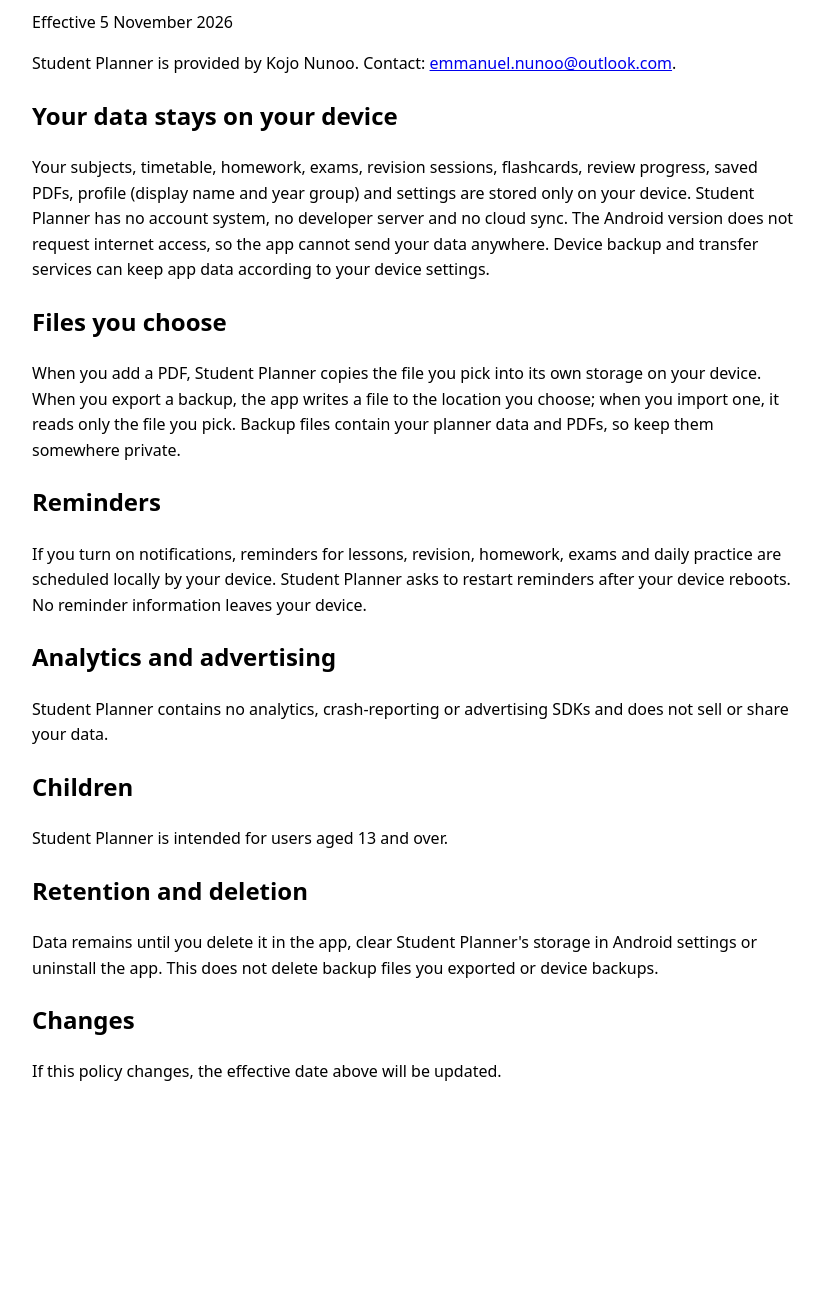
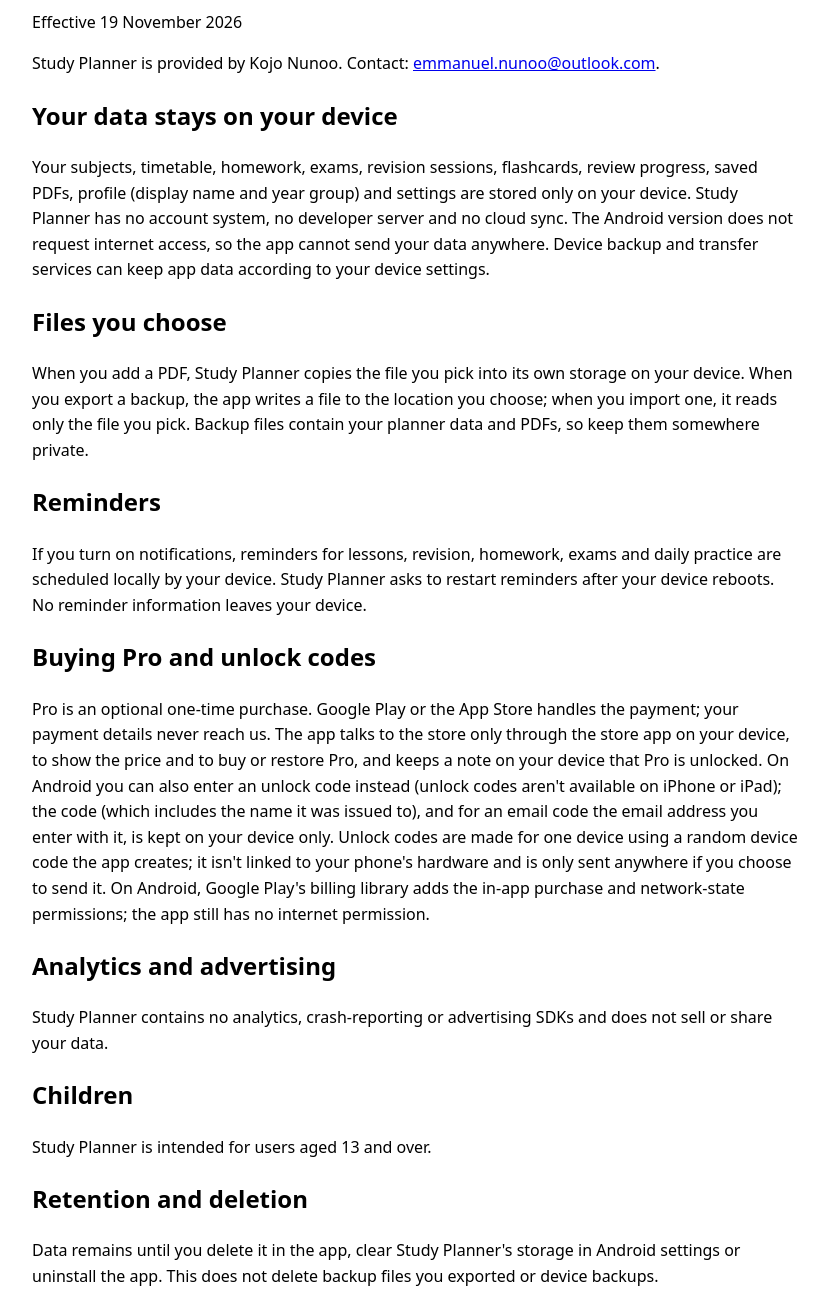
Before and after one commit to kojonunoo/student-planner, a plain HTML site: page privacy-policy.html in a window 1280 px wide. Shown: the part 95-1390 px from the top of the page, without its empty margins (224-1052 px from the left). Before the commit the page ends 1212 px from the top, so only its background shows below. Drawn offline with Linux system fonts and the light colour scheme.

Commit message:
Publish the Study Planner privacy policy (19 Nov 2026)
The app is now called Study Planner. The policy adds the Pro purchase and
unlock codes (Android only) and says the Android app still has no internet
permission.

Co-Authored-By: Claude Opus 5.5 <noreply@anthropic.com>

```diff
--- a/privacy-policy.html
+++ b/privacy-policy.html
@@ -1,14 +1,15 @@
 <!doctype html>
 <html lang="en"><meta charset="utf-8"><meta name="viewport" content="width=device-width,initial-scale=1">
-<title>Student Planner Privacy Policy</title>
+<title>Study Planner Privacy Policy</title>
 <main style="max-width:48rem;margin:2rem auto;padding:0 1rem;font:1rem/1.6 system-ui,sans-serif">
-<h1>Student Planner Privacy Policy</h1><p>Effective 5 November 2026</p>
-<p>Student Planner is provided by Kojo Nunoo. Contact: <a href="mailto:emmanuel.nunoo@outlook.com">emmanuel.nunoo@outlook.com</a>.</p>
-<h2>Your data stays on your device</h2><p>Your subjects, timetable, homework, exams, revision sessions, flashcards, review progress, saved PDFs, profile (display name and year group) and settings are stored only on your device. Student Planner has no account system, no developer server and no cloud sync. The Android version does not request internet access, so the app cannot send your data anywhere. Device backup and transfer services can keep app data according to your device settings.</p>
-<h2>Files you choose</h2><p>When you add a PDF, Student Planner copies the file you pick into its own storage on your device. When you export a backup, the app writes a file to the location you choose; when you import one, it reads only the file you pick. Backup files contain your planner data and PDFs, so keep them somewhere private.</p>
-<h2>Reminders</h2><p>If you turn on notifications, reminders for lessons, revision, homework, exams and daily practice are scheduled locally by your device. Student Planner asks to restart reminders after your device reboots. No reminder information leaves your device.</p>
-<h2>Analytics and advertising</h2><p>Student Planner contains no analytics, crash-reporting or advertising SDKs and does not sell or share your data.</p>
-<h2>Children</h2><p>Student Planner is intended for users aged 13 and over.</p>
-<h2>Retention and deletion</h2><p>Data remains until you delete it in the app, clear Student Planner's storage in Android settings or uninstall the app. This does not delete backup files you exported or device backups.</p>
+<h1>Study Planner Privacy Policy</h1><p>Effective 19 November 2026</p>
+<p>Study Planner is provided by Kojo Nunoo. Contact: <a href="mailto:emmanuel.nunoo@outlook.com">emmanuel.nunoo@outlook.com</a>.</p>
+<h2>Your data stays on your device</h2><p>Your subjects, timetable, homework, exams, revision sessions, flashcards, review progress, saved PDFs, profile (display name and year group) and settings are stored only on your device. Study Planner has no account system, no developer server and no cloud sync. The Android version does not request internet access, so the app cannot send your data anywhere. Device backup and transfer services can keep app data according to your device settings.</p>
+<h2>Files you choose</h2><p>When you add a PDF, Study Planner copies the file you pick into its own storage on your device. When you export a backup, the app writes a file to the location you choose; when you import one, it reads only the file you pick. Backup files contain your planner data and PDFs, so keep them somewhere private.</p>
+<h2>Reminders</h2><p>If you turn on notifications, reminders for lessons, revision, homework, exams and daily practice are scheduled locally by your device. Study Planner asks to restart reminders after your device reboots. No reminder information leaves your device.</p>
+<h2>Buying Pro and unlock codes</h2><p>Pro is an optional one-time purchase. Google Play or the App Store handles the payment; your payment details never reach us. The app talks to the store only through the store app on your device, to show the price and to buy or restore Pro, and keeps a note on your device that Pro is unlocked. On Android you can also enter an unlock code instead (unlock codes aren't available on iPhone or iPad); the code (which includes the name it was issued to), and for an email code the email address you enter with it, is kept on your device only. Unlock codes are made for one device using a random device code the app creates; it isn't linked to your phone's hardware and is only sent anywhere if you choose to send it. On Android, Google Play's billing library adds the in-app purchase and network-state permissions; the app still has no internet permission.</p>
+<h2>Analytics and advertising</h2><p>Study Planner contains no analytics, crash-reporting or advertising SDKs and does not sell or share your data.</p>
+<h2>Children</h2><p>Study Planner is intended for users aged 13 and over.</p>
+<h2>Retention and deletion</h2><p>Data remains until you delete it in the app, clear Study Planner's storage in Android settings or uninstall the app. This does not delete backup files you exported or device backups.</p>
 <h2>Changes</h2><p>If this policy changes, the effective date above will be updated.</p>
 </main></html>
```
Also changed, not shown: index.html (+2 -2 lines).
